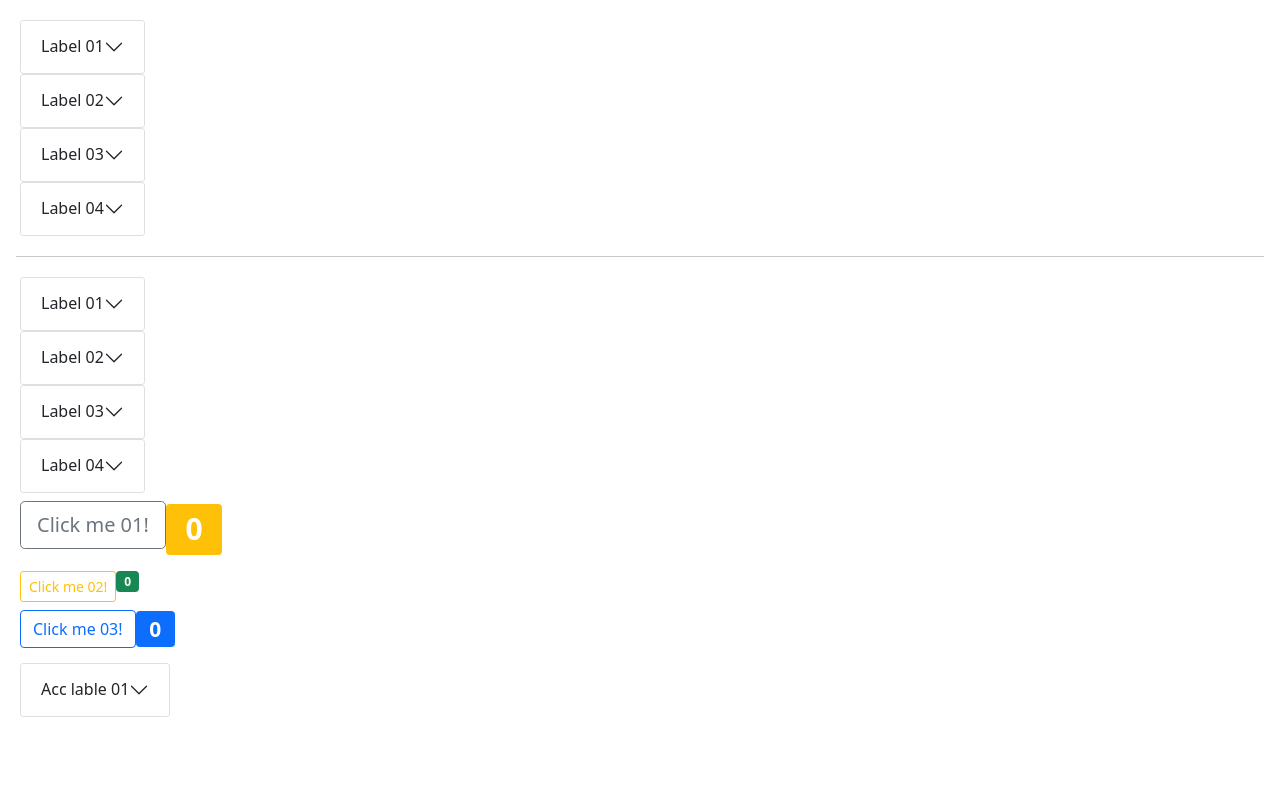
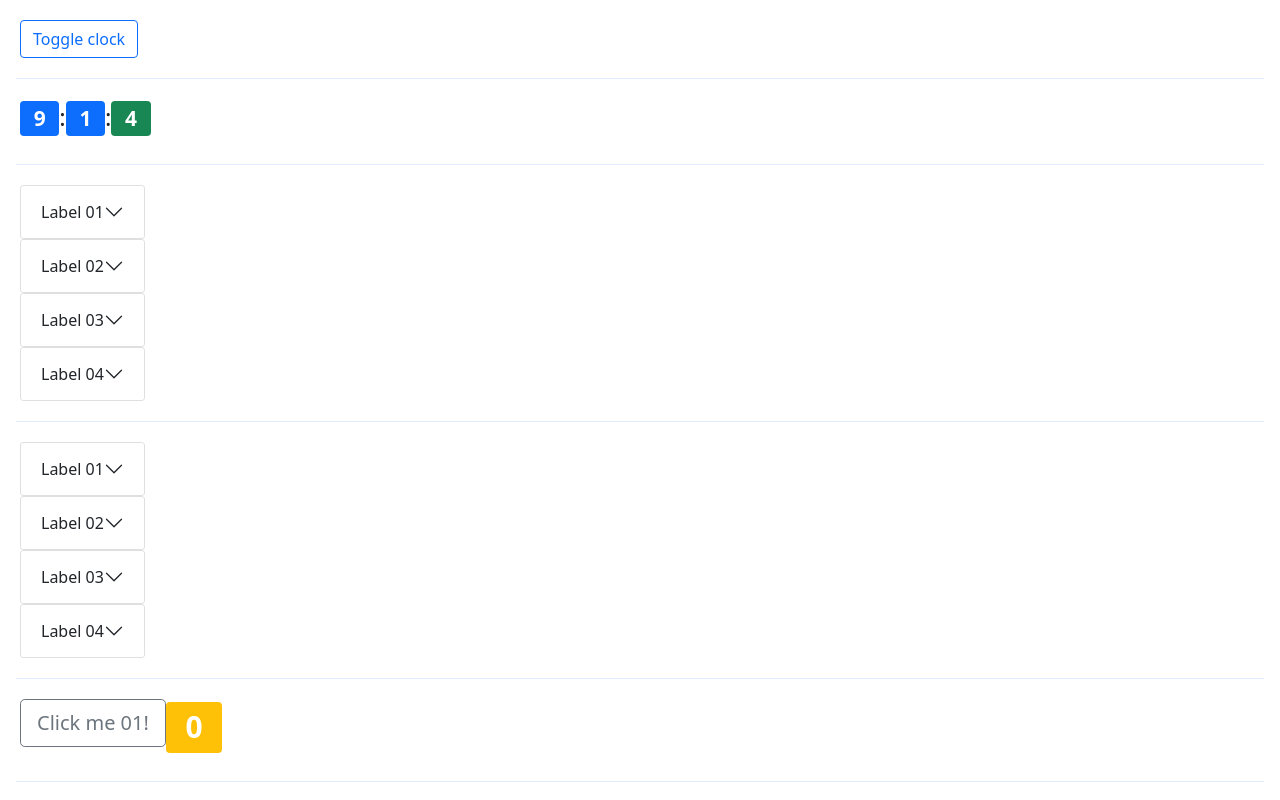
Before and after one commit to tomek1703/inqoo_angular_basics, an Angular app in the folder inqoo_angular/: page / in a window 1280 px wide. Shown: the top 800 px of the page. Built offline with nearby package versions, Linux system fonts and the light colour scheme.

Commit message:
add clock component

```diff
--- a/inqoo_angular/src/app/app.component.html
+++ b/inqoo_angular/src/app/app.component.html
@@ -1,15 +1,29 @@
 <div class="inqoo-container">
+
+
+  <div class="inqoo-container--row">
+    <app-inqoo-button (onClick)="toggleClock()">Toggle clock</app-inqoo-button>
+  </div>
+
+  <hr class="inqoo-container--row-divider">
+
+  <div class="inqoo-container--row">
+    <app-inqoo-clock *ngIf="showClock"></app-inqoo-clock>
+  </div>
+
+  <hr class="inqoo-container--row-divider">
 
   <div class="inqoo-container--row">
     <app-inqoo-accordion [items]="accordionItems01" [alwaysOpen]="false"></app-inqoo-accordion>
   </div>
 
-  <hr>
+  <hr class="inqoo-container--row-divider">
 
   <div class="inqoo-container--row">
     <app-inqoo-accordion [items]="accordionItems02" [alwaysOpen]="true"></app-inqoo-accordion>
   </div>
 
+  <hr class="inqoo-container--row-divider">
 
   <div class="inqoo-container--row">
     <app-inqoo-button [size]="'large'" [color]="'secondary'" (onClick)="onLargeSecButtonCounter()">
@@ -18,12 +32,16 @@
     <app-inqoo-badge [counter]="largeSecButtonCounter" [size]="1" [color]="'warning'"></app-inqoo-badge>
   </div>
 
+  <hr class="inqoo-container--row-divider">
+
   <div class="inqoo-container--row">
     <app-inqoo-button [size]="'small'" [color]="'warning'" (onClick)="onSmallWarningButtonCounter()">
       Click me 02!
     </app-inqoo-button>
     <app-inqoo-badge [counter]="smallWarningButtonCounter" [size]="6" [color]="'success'"></app-inqoo-badge>
   </div>
+
+  <hr class="inqoo-container--row-divider">
 
   <div class="inqoo-container--row">
     <app-inqoo-button (onClick)="onDefaultButtonCustomClick($event)">
@@ -32,10 +50,14 @@
     <app-inqoo-badge [counter]="defaultButtonCounter"></app-inqoo-badge>
   </div>
 
+  <hr class="inqoo-container--row-divider">
+
   <div class="inqoo-container--row">
     <app-inqoo-accordion-item [label]="'Acc lable 01'">
       Acc Content <strong> 01 ... </strong>
     </app-inqoo-accordion-item>
   </div>
 
+  <hr class="inqoo-container--row-divider">
+
 </div>
--- a/inqoo_angular/src/app/app.component.scss
+++ b/inqoo_angular/src/app/app.component.scss
@@ -5,4 +5,8 @@
     display: flex;
     padding: 0.5vh;
   }
+
+  &--row-divider{
+    color: #86b7fe;
+  }
 }
--- a/inqoo_angular/src/app/app.component.ts
+++ b/inqoo_angular/src/app/app.component.ts
@@ -9,6 +9,7 @@ import {InqooAccordionItem} from "./shared/models/inqoo-accordion-item";
 })
 export class AppComponent {
   title = 'inqoo_angular';
+  showClock: boolean = true;
 
   accordionItems01: InqooAccordionItem[] = [
     {label: 'Label 01', content: 'Content 01', expanded: false},
@@ -28,6 +29,7 @@ export class AppComponent {
   defaultButtonCounter: number = 0;
   smallWarningButtonCounter: number = 0;
 
+  toggleClock = () => this.showClock = !this.showClock;
   onLargeSecButtonCounter = () => this.largeSecButtonCounter += 1;
   onSmallWarningButtonCounter = () => this.smallWarningButtonCounter += 1;
   onDefaultButtonCustomClick = (event: InqooButtonClickEvent) => this.defaultButtonCounter += 1;
--- a/inqoo_angular/src/app/shared/components/inqoo-badge/inqoo-badge.component.ts
+++ b/inqoo_angular/src/app/shared/components/inqoo-badge/inqoo-badge.component.ts
@@ -1,14 +1,30 @@
-import { Component, Input } from '@angular/core';
+import {Component, Input, OnChanges, OnDestroy, OnInit, SimpleChanges} from '@angular/core';
 
 @Component({
   selector: 'app-inqoo-badge',
   templateUrl: './inqoo-badge.component.html',
   styleUrls: ['./inqoo-badge.component.scss']
 })
-export class InqooBadgeComponent {
+export class InqooBadgeComponent implements OnChanges, OnInit, OnDestroy{
 
   @Input() color: 'primary' | 'secondary' | 'success' | 'danger' | 'warning' = 'primary';
   @Input() size: 1 | 2 | 3 | 4 | 5 | 6 = 3;
   @Input() counter: number = 0;
 
+  constructor() {
+    // console.log('constructor')
+  }
+
+  ngOnChanges(changes: SimpleChanges) {
+    // console.log('ngOnChanges', changes)
+  }
+
+  ngOnInit() {
+    // console.log('ngOnInit')
+  }
+
+  ngOnDestroy() {
+    // console.log('ngOnDestroy')
+  }
+
 }
--- /dev/null
+++ b/inqoo_angular/src/app/shared/components/inqoo-clock/inqoo-clock.component.html
@@ -0,0 +1,7 @@
+<div class="inqoo-clock">
+  <app-inqoo-badge [counter]="hour" [color]="'primary'"></app-inqoo-badge>
+  <span class="inqoo-clock--separator">:</span>
+  <app-inqoo-badge [counter]="minutes" [color]="'primary'"></app-inqoo-badge>
+  <span class="inqoo-clock--separator">:</span>
+  <app-inqoo-badge [counter]="seconds" [color]="'success'"></app-inqoo-badge>
+</div>
--- /dev/null
+++ b/inqoo_angular/src/app/shared/components/inqoo-clock/inqoo-clock.component.scss
@@ -0,0 +1,6 @@
+.inqoo-clock{
+  display: flex;
+  &--separator {
+    font-size: x-large;
+  }
+}
--- /dev/null
+++ b/inqoo_angular/src/app/shared/components/inqoo-clock/inqoo-clock.component.ts
@@ -0,0 +1,33 @@
+import {Component, OnInit, OnDestroy} from '@angular/core';
+import {interval, Subscription} from "rxjs";
+
+@Component({
+  selector: 'app-inqoo-clock',
+  templateUrl: './inqoo-clock.component.html',
+  styleUrls: ['./inqoo-clock.component.scss']
+})
+export class InqooClockComponent implements OnInit, OnDestroy {
+
+  hour: number = new Date().getHours();
+  minutes: number = new Date().getMinutes();
+  seconds: number = new Date().getSeconds();
+
+  private timeSubscription: Subscription | undefined;
+
+
+  ngOnInit(): void {
+    this.timeSubscription = interval(1000).subscribe(() => this.setCurrentTime());
+  }
+
+  ngOnDestroy() {
+    this.timeSubscription?.unsubscribe();
+  }
+
+  setCurrentTime = () => {
+    const date = new Date();
+    this.hour = date.getHours();
+    this.minutes = date.getMinutes();
+    this.seconds = date.getSeconds();
+  }
+
+}
--- a/inqoo_angular/src/app/shared/shared.module.ts
+++ b/inqoo_angular/src/app/shared/shared.module.ts
@@ -4,6 +4,7 @@ import { InqooButtonComponent } from './components/inqoo-button/inqoo-button.com
 import { InqooBadgeComponent } from './components/inqoo-badge/inqoo-badge.component';
 import { InqooAccordionItemComponent } from './components/inqoo-accordion-item/inqoo-accordion-item.component';
 import { InqooAccordionComponent } from './components/inqoo-accordion/inqoo-accordion.component';
+import { InqooClockComponent } from './components/inqoo-clock/inqoo-clock.component';
 
 
 
@@ -13,6 +14,7 @@ import { InqooAccordionComponent } from './components/inqoo-accordion/inqoo-acco
     InqooBadgeComponent,
     InqooAccordionItemComponent,
     InqooAccordionComponent,
+    InqooClockComponent,
   ],
   imports: [
     CommonModule
@@ -21,7 +23,8 @@ import { InqooAccordionComponent } from './components/inqoo-accordion/inqoo-acco
     InqooButtonComponent,
     InqooBadgeComponent,
     InqooAccordionItemComponent,
-    InqooAccordionComponent
+    InqooAccordionComponent,
+    InqooClockComponent,
   ]
 })
 export class SharedModule { }
```
